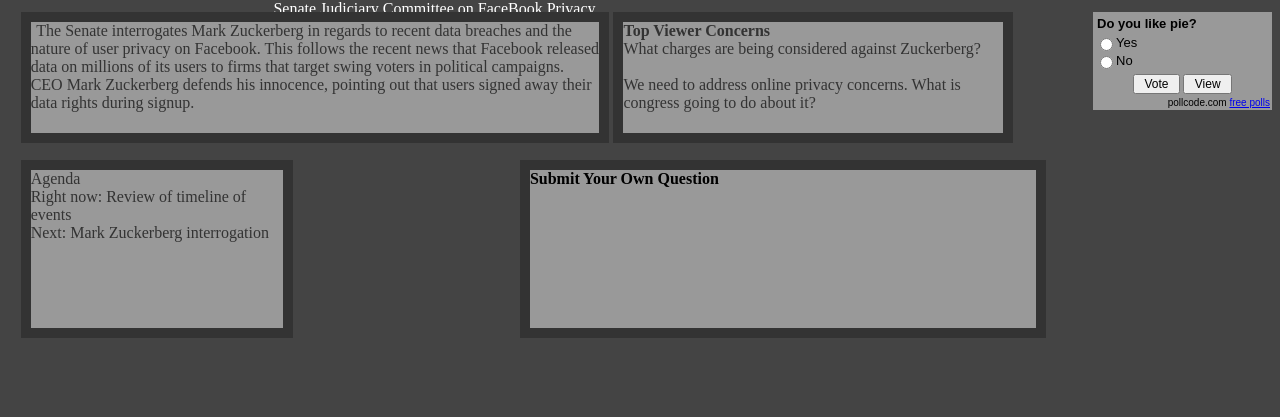
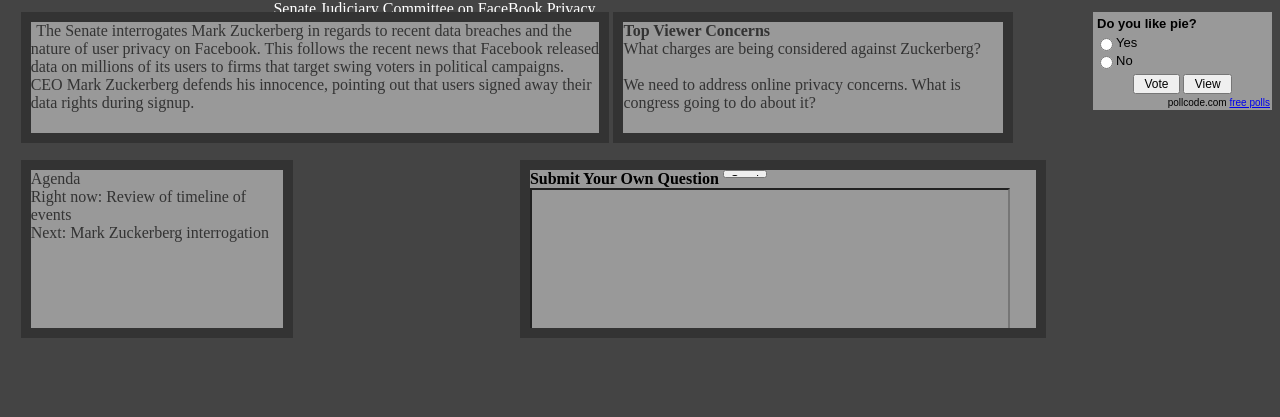
Before and after one commit to tarkin96/4140Spring2018, a PHP site: page /user_page1.php in a window 1280 px wide. Shown: the part 628-1045 px from the top of the page. Run offline with PHP 8.4, Linux system fonts and the light colour scheme; a user stored in the database is signed in; data comes from the database, SQL or seed files in the repository; data that the repository does not hold is empty; some libraries are stand-ins or nearby versions; some web fonts are replaced.

Commit message:
fixing up before turn in #28

```diff
--- a/files/mystyles(wade).css
+++ b/files/mystyles(wade).css
@@ -260,3 +260,15 @@ input.submitmsg {
 .botmiddle .questsubmit tophead {
 
 }
+
+.questsubmit input.questtext {
+    width:95%;
+	height: 95%;
+    background: #999;
+    float: left;
+	display: block;
+}
+
+input.submitquest {
+	height: 5%;
+}
--- a/files/user_page1.php
+++ b/files/user_page1.php
@@ -143,6 +143,8 @@ if (!array_key_exists('login_user', $_SESSION)) {
 
 	<div class="questsubmit">
 		<tophead><b>Submit Your Own Question</b></tophead>
+		<input name="usermsg" type="text" class="questtext" />
+		<input name="submitmsg" type="submit"  class="submitquest" value="Send" />
 	</div>
 
 </div>
```
